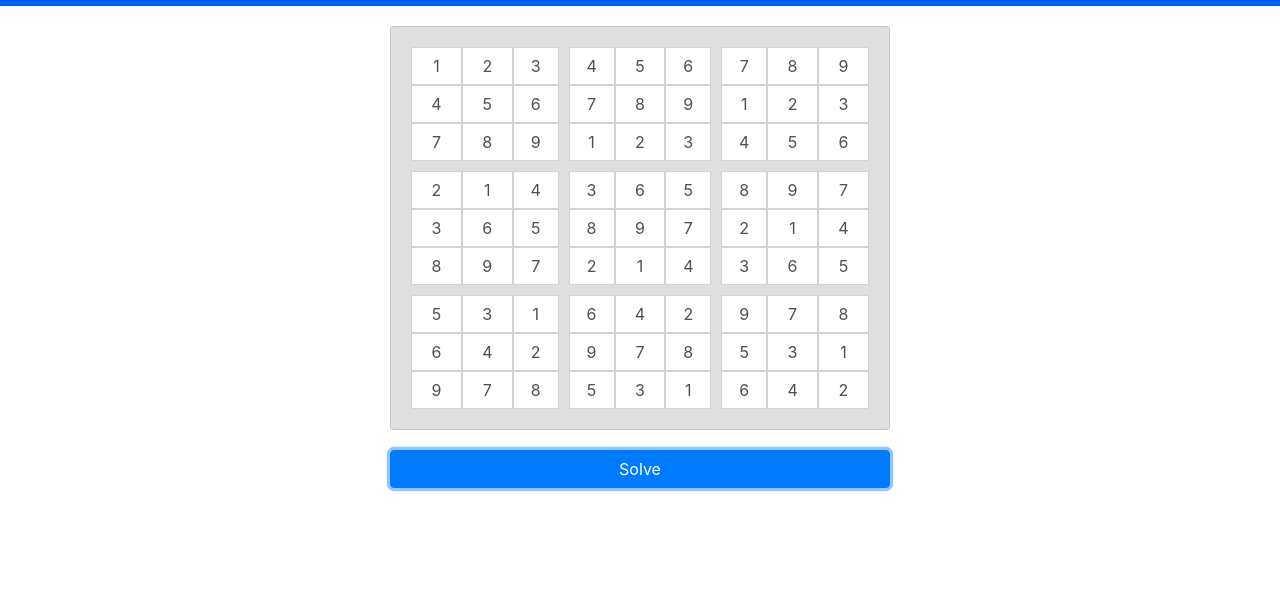
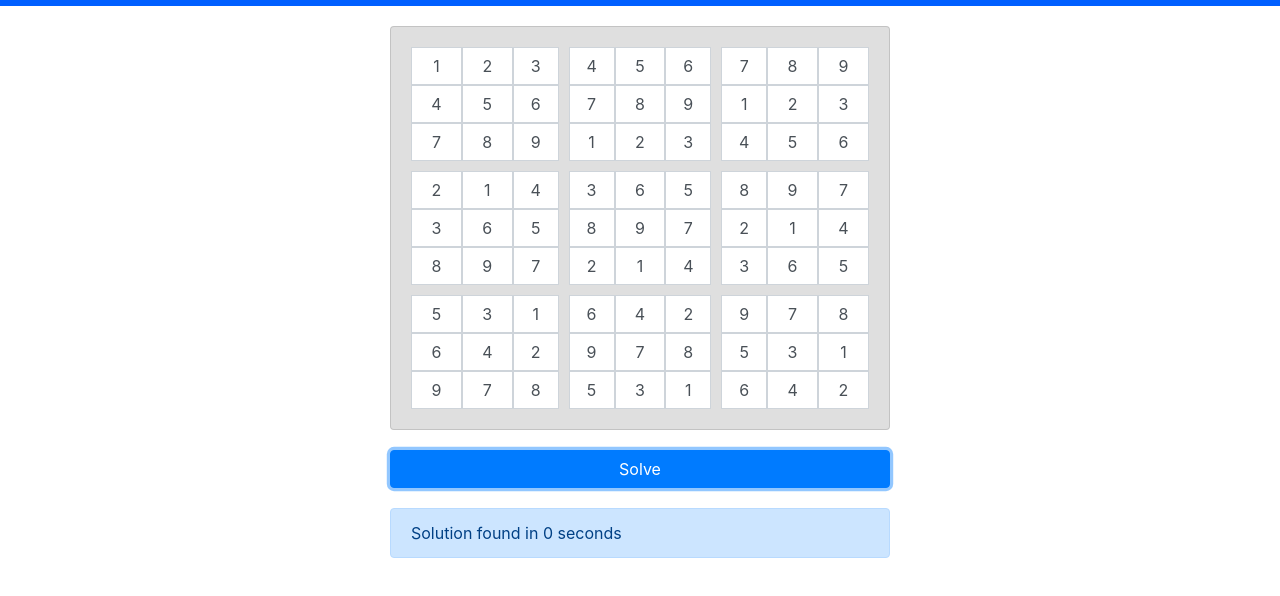
Before and after one commit to WKHAllen/Sudoku, a plain HTML site: page index.html in a window 1280 px wide. Both pictures are taken after a click on the button "Solve". Shown: the part 90-686 px from the top of the page. Drawn offline with Linux system fonts and the light colour scheme.

Commit message:
Minor upgrades

```diff
--- a/css/main.css
+++ b/css/main.css
@@ -9,7 +9,6 @@ main {
     color: black;
     background-color: white;
     width: 500px;
-    /*height: 500px;*/
     margin: auto;
     padding-top: 20px;
 }
@@ -50,7 +49,5 @@ main {
 }
 
 .solve-button {
-    margin-top: 20px;
+    margin: 20px 0px;
 }
-
-/* TRY MAKING THE BOXES SQUARE ONCE MORE, THIS TIME STARTING FROM THE INNER-MOST ELEMENT AND WORKING OUTWARD */
--- a/index.html
+++ b/index.html
@@ -19,6 +19,8 @@
             </div>
 
             <button type="button" class="btn btn-primary btn-block solve-button" onclick="solve()">Solve</button>
+
+            <div id="status"></div>
         </main>
     </body>
 </html>
--- a/js/sudoku.js
+++ b/js/sudoku.js
@@ -63,7 +63,6 @@ function doSolve(table) {
     let first = firstEmpty(table);
     if (first !== NONE_EMPTY) {
         let possibilities = validPossibilities(table, ...first);
-        console.log(possibilities);
         if (possibilities.length === 0) {
             return NO_SOLUTION;
         }
@@ -151,7 +150,25 @@ function setTable(table) {
     }
 }
 
+function validChars(table) {
+    let chars = ["", "1", "2", "3", "4", "5", "6", "7", "8", "9"];
+    for (let row of table) {
+        for (let item of row) {
+            if (!chars.includes(item)) {
+                return false;
+            }
+        }
+    }
+    return true;
+}
+
+function clearError() {
+    let error = document.getElementById("error");
+    error.innerHTML = "";
+}
+
 function showError(message) {
+    clearError();
     let error = document.getElementById("error");
     let newalert = document.createElement("div");
     newalert.setAttribute("class", "alert alert-primary");
@@ -168,23 +185,40 @@ function showError(message) {
     error.appendChild(newalert);
 }
 
-function clearError() {
-    let error = document.getElementById("error");
-    error.innerHTML = "";
+function clearStatus() {
+    let status = document.getElementById("status");
+    status.innerHTML = "";
+}
+
+function setStatus(message) {
+    clearStatus();
+    let status = document.getElementById("status");
+    let newalert = document.createElement("div");
+    newalert.setAttribute("class", "alert alert-primary");
+    newalert.setAttribute("role", "alert");
+    newalert.innerHTML = message;
+    status.appendChild(newalert);
 }
 
 function solve() {
     let table = getTable();
+    if (!validChars(table)) {
+        showError("Invalid character");
+    } else {
         if (!validTable(table)) {
             showError("Invalid puzzle");
         } else {
+            let start = Date.now();
             let solution = getSolution(table);
-        // console.log(solution);
+            let end = Date.now();
+            let totaltime = (end - start) / 1000;
             if (solution === NO_SOLUTION) {
                 showError("No solution found");
             } else {
                 clearError();
                 setTable(solution);
+                setStatus(`Solution found in ${totaltime} seconds`);
+            }
         }
     }
 }
@@ -214,7 +248,8 @@ function main() {
         }
     }
 
-    let puzzle = ".27.5.....1....6...9.82....8..7.....5.......4.....2..9....85.6...3....1.....7.98.";
+    // let puzzle = ".27.5.....1....6...9.82....8..7.....5.......4.....2..9....85.6...3....1.....7.98.";
+    let puzzle = "8..........36......7..9.2...5...7.......457.....1...3...1....68..85...1..9....4..";
     puzzle = puzzle.split("");
     while (puzzle.indexOf(".") !== -1){
         let index = puzzle.indexOf(".");
```
Lines whose indentation alone changed are shown as unchanged.
